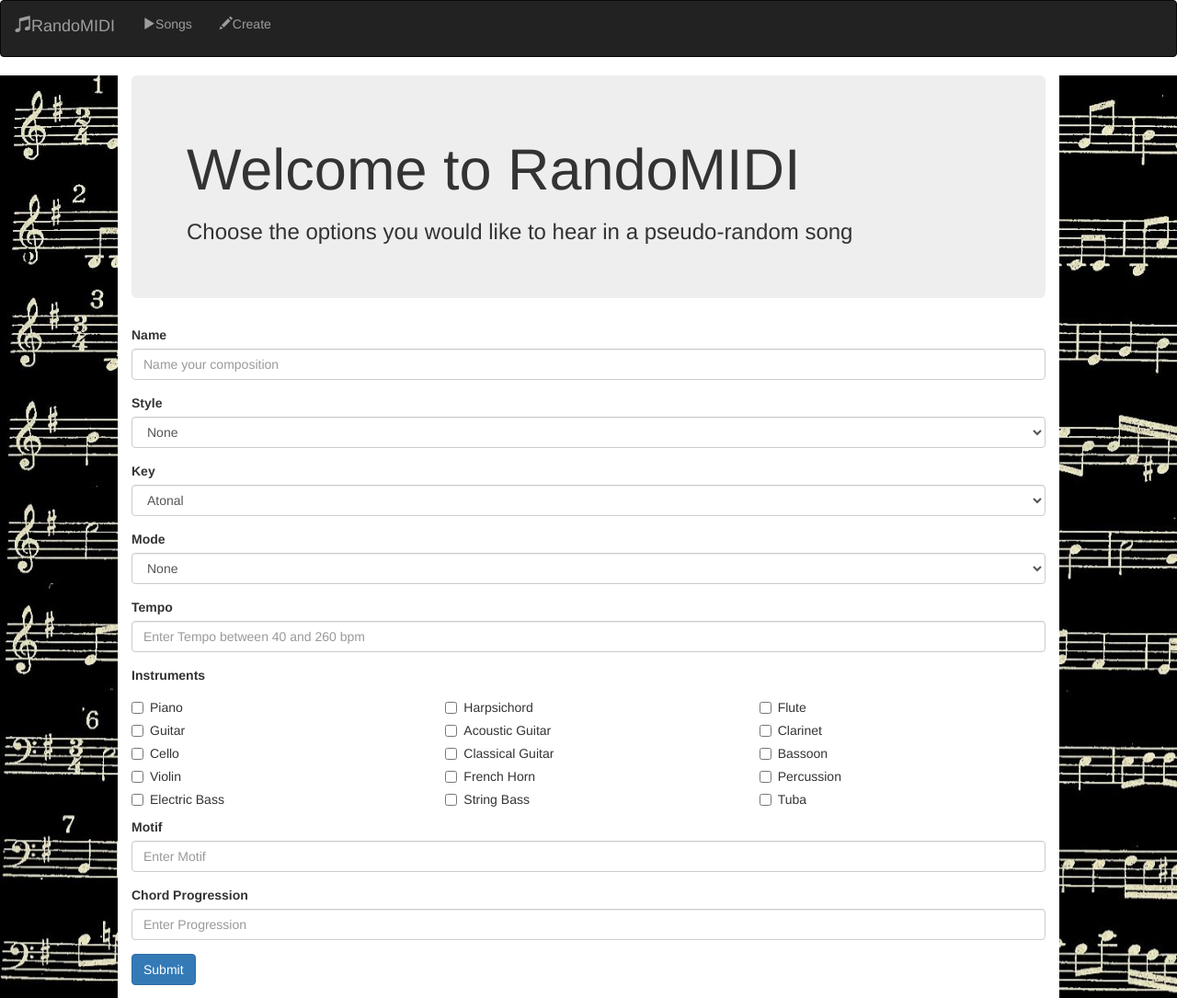
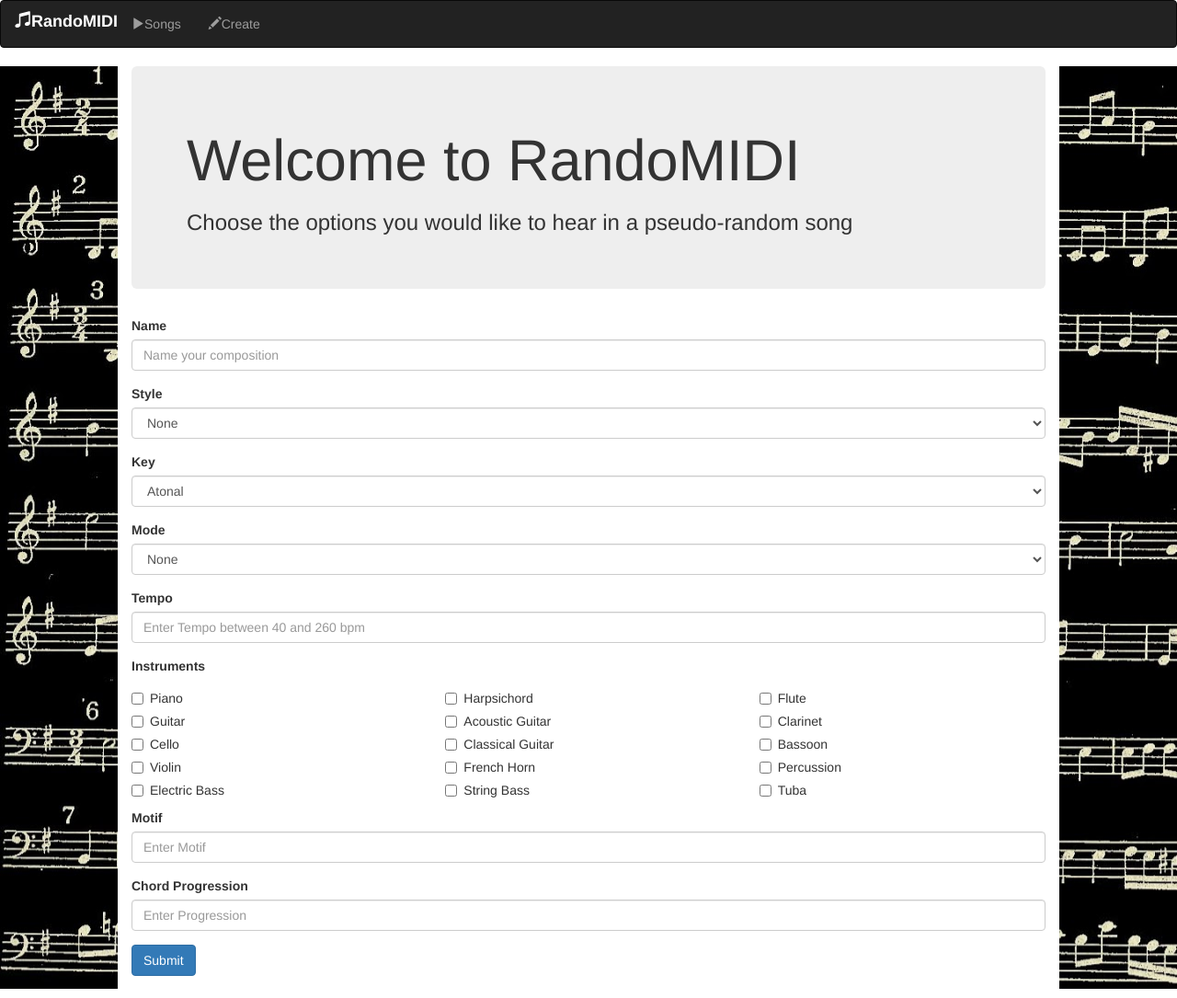
Before and after one commit to woodenToaster/RandoMIDI, a PHP site: page / in a window 1280 px wide. Shown: the whole page at 92% size. Run offline with PHP 8.4, Linux system fonts and the light colour scheme; some libraries are stand-ins or nearby versions.

Commit message:
Ready to present

```diff
--- a/navbar.php
+++ b/navbar.php
@@ -2,18 +2,20 @@
   <div class="container-fluid">
     <!-- Brand and toggle get grouped for better mobile display -->
     <div class="navbar-header">
+      <h4><span class="glyphicon glyphicon-music"></span><b>RandoMIDI</b></h4>
       <button type="button" class="navbar-toggle collapsed" data-toggle="collapse" data-target="#bs-example-navbar-collapse-1">
         <span class="sr-only">Toggle navigation</span>
         <span class="icon-bar"></span>
         <span class="icon-bar"></span>
         <span class="icon-bar"></span>
       </button>
-      <p class="navbar-brand"><span class="glyphicon glyphicon-music"></span>RandoMIDI</p>
+
     </div>
 
     <!-- Collect the nav links, forms, and other content for toggling -->
     <div class="collapse navbar-collapse" id="bs-example-navbar-collapse-1">
       <ul class="nav navbar-nav">
+
         <li><a href="songs.php"><span class="glyphicon glyphicon-play"></span>Songs <span class="sr-only">(current)</span></a></li>
         <li><a href="index.php"><span class="glyphicon glyphicon-pencil"></span>Create <span class="sr-only">(current)</span></a></li>
       </ul>
--- a/style.css
+++ b/style.css
@@ -1,6 +1,7 @@
 #background {
     background-image: url("img/music.jpg");
     background-repeat: repeat-y;
+    background-repeat: repeat-x;
 }
 
 #vertical-container {
@@ -9,3 +10,7 @@
     margin-right: 10%;
     margin-left: 10%;
 }
+
+.navbar-header h4 {
+    color: white;
+}
```
